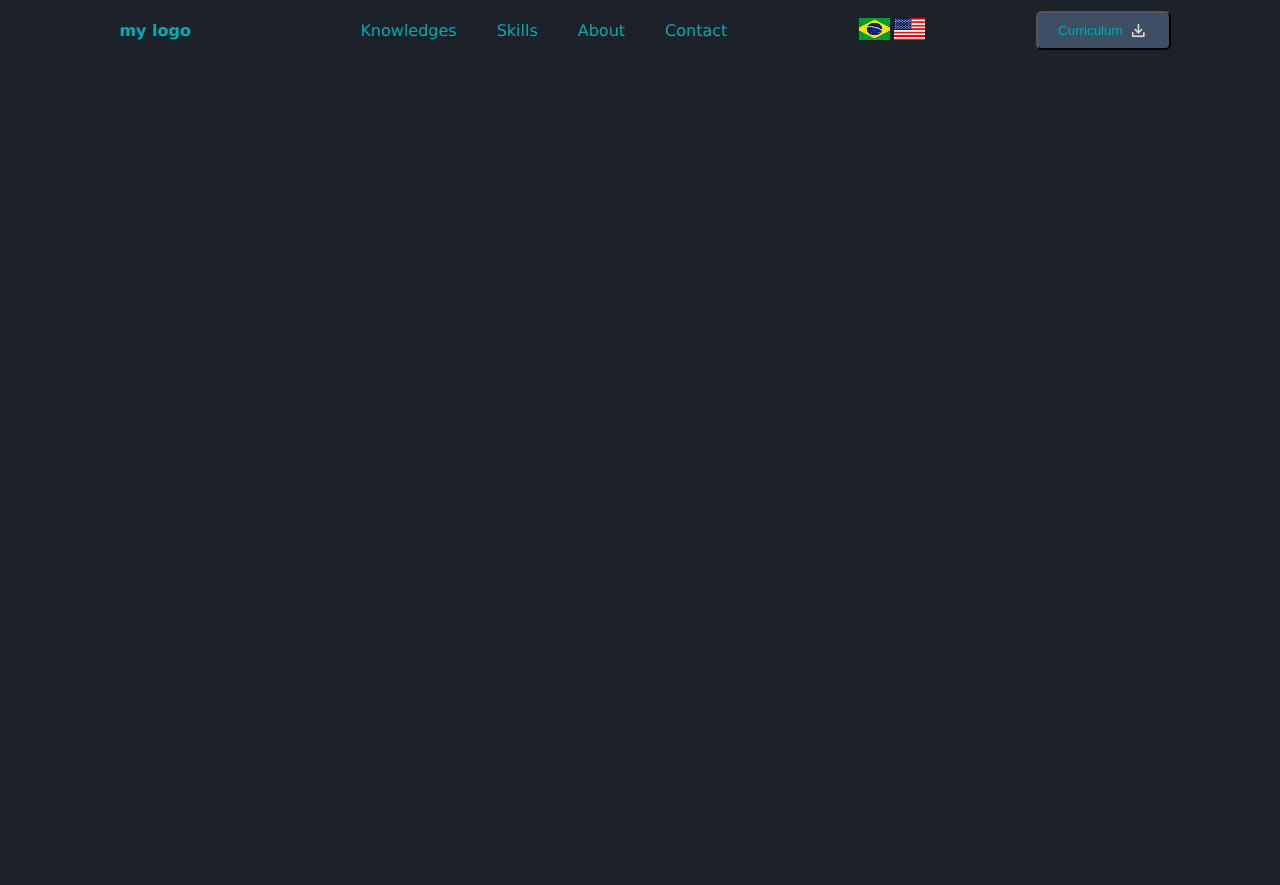
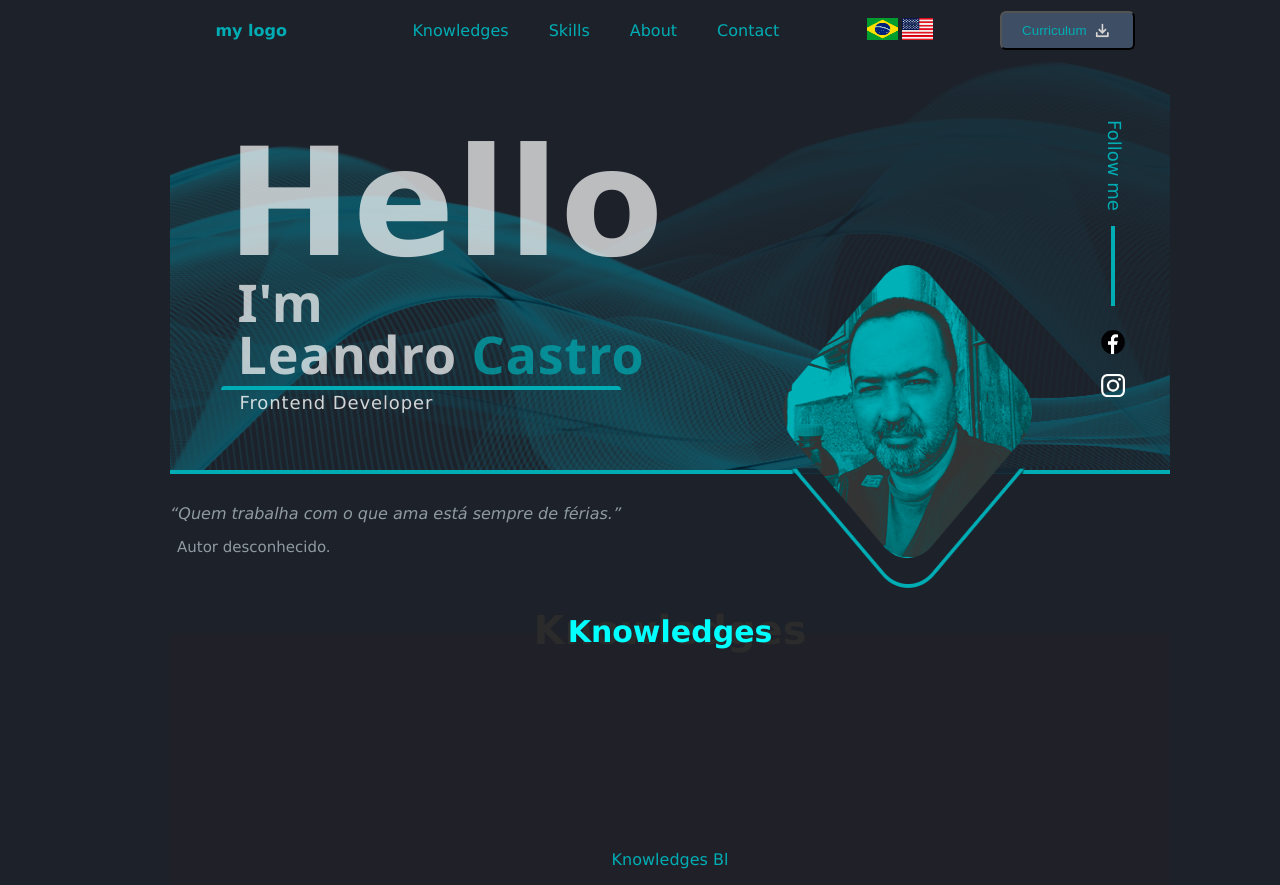
Before and after one commit to leandrocastro713/leandrocastro-reactpage, a React (Create React App) app: page / in a window 1280 px wide. Before the commit the page ends 800 px from the top, so only its background shows below. Built offline with nearby package versions, Linux system fonts and the light colour scheme.

Commit message:
26.04.2023 A

```diff
--- a/src/App.css
+++ b/src/App.css
@@ -6,7 +6,7 @@
   --front-color2: #393d46;
 }
 body{
-  margin:0;
+  margin:0 auto;
   padding:0;
   box-sizing: border-box;
   font-family: Verdana, Geneva, Tahoma, sans-serif;
@@ -14,6 +14,9 @@ body{
   font-weight: 300;
   background-color: var(--bkg-color1);
   color:var(--front-color1);
+  display:flex;
+  width:100%;
+  max-width: 1000px;
 }
 a{
   cursor:pointer;
--- a/src/App.js
+++ b/src/App.js
@@ -1,10 +1,13 @@
 import './App.css';
 import Header from './components/Header/Header'
+import Separator from './components/Separator/Separator'
+import Knowledges from './components/Knowledges/Knowledges'
 
 function App() {
   return (
   <>
     <Header />
+    <Knowledges />
   </>
   );
 }
--- /dev/null
+++ b/src/components/Header/Citar.css
@@ -0,0 +1,16 @@
+.citar-quote{
+    position:relative;
+    left: 60px;
+    top: 60px;
+    color: #dff0f6;
+    font-weight: 200;
+    font-size: 16px;
+}
+.citar-i{
+    position:relative;
+    left: 65px;
+    top: 35px;
+    color: #dff0f6;
+    font-size: 14px;
+    font-weight: 200;
+}
--- a/src/components/Header/Header.jsx
+++ b/src/components/Header/Header.jsx
@@ -1,5 +1,6 @@
 import React from "react";
 import "./Header.css";
+
 import DownloadImg from "../img/download-silver.png";
 import flagBRA from "../img/flag-bra.png";
 import flagUSA from "../img/flag-usa.png";
@@ -41,8 +42,50 @@ export default function Header() {
             <img src={DownloadImg} />
           </button>
         </div>
+      </div>
 
+
+      <main className="top">
+
+        <div className="hello">
+            <h1>Hello</h1>
+            <h2>I'm <br/>Leandro <span>Castro</span></h2>
+            <div className="bar"></div>
+            <h3>Frontend Developer</h3>
+        </div>
+
+        <div className="pic">
+            <img src={require('../img/losango-base.png')} />
+        </div>
+
+        <div className="follow-aside">
+
+            <div className="follow-text">
+                <p>Follow me</p>
+            </div>
+            <div className="follow-bar">
+
+            </div>
+            <div className="follow-icons">
+                <a href="http://facebook.com/leandrocastro713"
+                target="_blank">
+                  <img src={require('../img/facebook-logo.png')}/>
+                </a>
+                <a href="https://www.instagram.com/urzzomidia"
+                target="_blank">
+                    <img src={require("../img/instagram-logo.png")} alt=""/>
+                </a>
+            </div>
+
+        </div>
+
+      </main>
+
+      <div className="citar">
+        <q className="citar-q">Quem trabalha com o que ama está       sempre de férias.</q>
+        <p className="citar-i">Autor desconhecido.</p>
       </div>
+
     </>
   );
 }
--- a/src/components/Header/header.css
+++ b/src/components/Header/header.css
@@ -59,3 +59,172 @@ button img{
     filter:grayscale(0);
     transform: scale(1.1);
 }
+
+
+
+main{
+    position:relative;
+    display:flex;
+    justify-content: space-evenly;
+    height:408px;
+    width:1000px;
+    margin:0 auto;
+    align-items: center;
+    background-image: url('../img/waves2.png');
+    background-size: cover;
+    background-repeat: no-repeat;
+    background-blend-mode: lighten;
+    border-bottom: 4px solid #00adb4;
+    /* background-color: var(--v-bkg-color2); */
+}
+main h1{
+    position:relative;
+    margin: 1rem 0;
+    font-size: 150px;
+    font-weight: 800;
+    opacity: 70%;
+    left: 5px;
+}
+main h2{
+    font-family: 'Segoe UI', Tahoma, Geneva, Verdana, sans-serif;
+    line-height: 1;
+    position:relative;
+    top:-30px;
+    margin: 1rem;
+    opacity:70%;
+    font-size: 52px;
+    font-weight: 600;
+    transition:opacity ease 300ms;
+}
+main h2:hover{
+    transition: opacity ease 500ms;
+    opacity:100%;
+}
+.hello{
+    color:white;
+    letter-spacing: .9px;
+    top:30px;
+    position:relative;
+}
+.hello span{
+    color:#00adb4;
+    font-size: 52px;
+    font-weight: 800;
+}
+main h3{
+    position:relative;
+    top:-60px;
+    left:18px;
+    font-size: 18px;
+    font-weight: 100;
+    opacity:80%;
+    transition:opacity ease 300ms;
+}
+main h3:hover{
+    transition: opacity ease 500ms;
+    opacity:100%;
+}
+
+.bar{
+    height:4px;
+    width:400px;
+    border-top: 4px solid #00adb4;
+    border-radius: 6px;
+    padding:0;
+    position:relative;
+    top:-40px;
+}
+
+/* -------------------------------- CITAR  */
+.citar{
+    width:1000px;
+    height: 100px;
+    padding: 30px;
+}
+.citar-q{
+    font-style: italic;
+    position:relative;
+    color: #dff0f6bb;
+    font-weight: 100;
+    font-size: 16px;
+    opacity:80%;
+    transition:opacity ease 300ms;
+}
+.citar-q:hover{
+    transition: opacity ease 500ms;
+    opacity:100%;
+}
+.citar-i{
+    position:relative;
+    color: #dff0f6bb;
+    left:7px;
+    font-size: 15px;
+    font-weight:100;
+    transition:opacity ease 300ms;
+    opacity:80%;
+}
+.citar-i:hover{
+    transition: opacity ease 500ms;
+    opacity:100%;
+}
+
+/*--------------------------------------- PIC  */
+.pic{
+    width: 305px;
+}
+.pic img{
+    animation: ease flip-horizontal 5s infinite;
+    transition:ease 200ms;
+    position:relative;
+    margin-bottom: -303px;
+    z-index: 4;
+}
+.pic img:hover{
+    animation-play-state: paused;
+}
+@keyframes flip-horizontal{
+    to{
+        transform: rotateY(1turn);;
+    }
+}
+
+/* ------------------------------------- */
+/* FOLLOW ASIDE  */
+/* ------------------------------------- */
+.follow-aside{
+    display:grid;
+    grid-template-rows: 1fr 1fr 1fr;
+    align-items: center;
+    justify-content: space-between;
+    height:300px;
+    width:50px;
+}
+.follow-text{
+    transform: rotate(90deg);
+    /* width: 150px; */
+
+}
+.follow-text p{
+    color: var(--v-front-color-menu);
+    font-size: 18px;
+    font-weight: 200;
+    width:91px;
+}
+.follow-bar{
+    height:80px;
+    width:4px;
+    border-left: 4px solid #00adb4;
+    border-radius: 0px;
+    margin-top: 10px;
+    margin-bottom: 10px;
+    margin-left: 42px;
+}
+.follow-icons{
+    display:flex;
+    flex-direction: column;
+    margin-left: 24px;
+}
+.follow-icons img{
+    width:24px;
+    margin:8px;
+}
--- /dev/null
+++ b/src/components/Knowledges/Knowledges.css
@@ -0,0 +1,10 @@
+.content{
+    display:flex;
+    flex-direction: column;
+    align-items: center;
+    justify-content: center;
+    background-color: rgb(32, 32, 40);
+    position:relative;
+    min-height: 200px;
+    max-width: 1000px;
+}
--- /dev/null
+++ b/src/components/Knowledges/Knowledges.jsx
@@ -0,0 +1,13 @@
+import React from "react";
+import "./Knowledges.css";
+import Separator from "../Separator/Separator"
+
+export default function Knowledges(){
+    return(
+        <div className="content">
+            <Separator title="Knowledges" />
+            <p>Knowledges Bl
+            </p>
+        </div>
+    )
+}
--- /dev/null
+++ b/src/components/Separator/Separator.css
@@ -0,0 +1,41 @@
+.content{
+    display:flex;
+    position:relative;
+    width:100%;
+    margin:0 auto;
+    max-width: 1000px;
+}
+.bigger{
+    margin:0;
+    font-size: 40px;
+    align-self: center;
+    position:relative;
+    width:100%;
+    font-weight: 800;
+    text-align: center;
+    top:-86px;
+    color:rgb(43, 43, 43);
+    transition:all ease 300ms;
+    z-index: 50;
+}
+.smaller{
+    font-weight: 800;
+    margin:0;
+    font-size: 30px;
+    align-self: center;
+    position:relative;
+    width:100%;
+    text-align: center;
+    color:aqua;
+    top:-125px;
+    padding:0;
+    transition: all ease 400ms;
+    z-index: 50;
+}
+
+.smaller:hover , .bigger:hover{
+    transition: all ease 400ms;
+    letter-spacing: 1.2px;
+    font-stretch: 42px;
+    text-shadow: 4px solid gray;
+}
--- /dev/null
+++ b/src/components/Separator/Separator.jsx
@@ -0,0 +1,11 @@
+import React from "react";
+import "./Separator.css"
+
+export default function Separator(props){
+    return(
+        <section className="content">
+            <p className="bigger">{props.title}</p>
+            <p className="smaller">{props.title}</p>
+        </section>
+    )
+}
--- a/src/index.css
+++ b/src/index.css
@@ -1,5 +1,8 @@
 body {
   margin: 0;
+  max-width: 1000px;
+  display:flex;
+  position:relative;
   font-family: -apple-system, BlinkMacSystemFont, 'Segoe UI', 'Roboto', 'Oxygen',
     'Ubuntu', 'Cantarell', 'Fira Sans', 'Droid Sans', 'Helvetica Neue',
     sans-serif;
```
Also changed, not shown: src/components/Citar/Citar.jsx (added).
